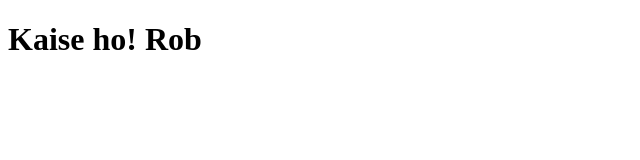
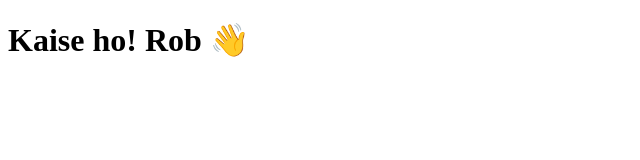
Before and after one commit to AakashKainth/ReactProject, a React (Vite) app: page / in a window 1280 px wide. Shown: the top 160 px of the page, without its empty margins (0-640 px from the left). Built offline with nearby package versions, Linux system fonts and the light colour scheme.

Commit message:
destructuring of Props

```diff
--- a/src/App.jsx
+++ b/src/App.jsx
@@ -2,7 +2,7 @@ import Hello from "./components/Hello";
 function App() {
   return (
     <div className="App">
-      <Hello name="Rob" message = "Kaise ho!"/>
+      <Hello name="Rob" message = "Kaise ho!" emoji="👋"/>
 
     </div>
   );
--- a/src/components/Hello.jsx
+++ b/src/components/Hello.jsx
@@ -1,6 +1,9 @@
-function Hello(props) {
-    console.log(props);
-  return (<h1>{props.message} {props.name}</h1>);
+function Hello({name, message, emoji}) {
+  return (
+    <h1>
+      {message} {name} {emoji}
+    </h1>
+  );
 }
 
 export default Hello;
```
